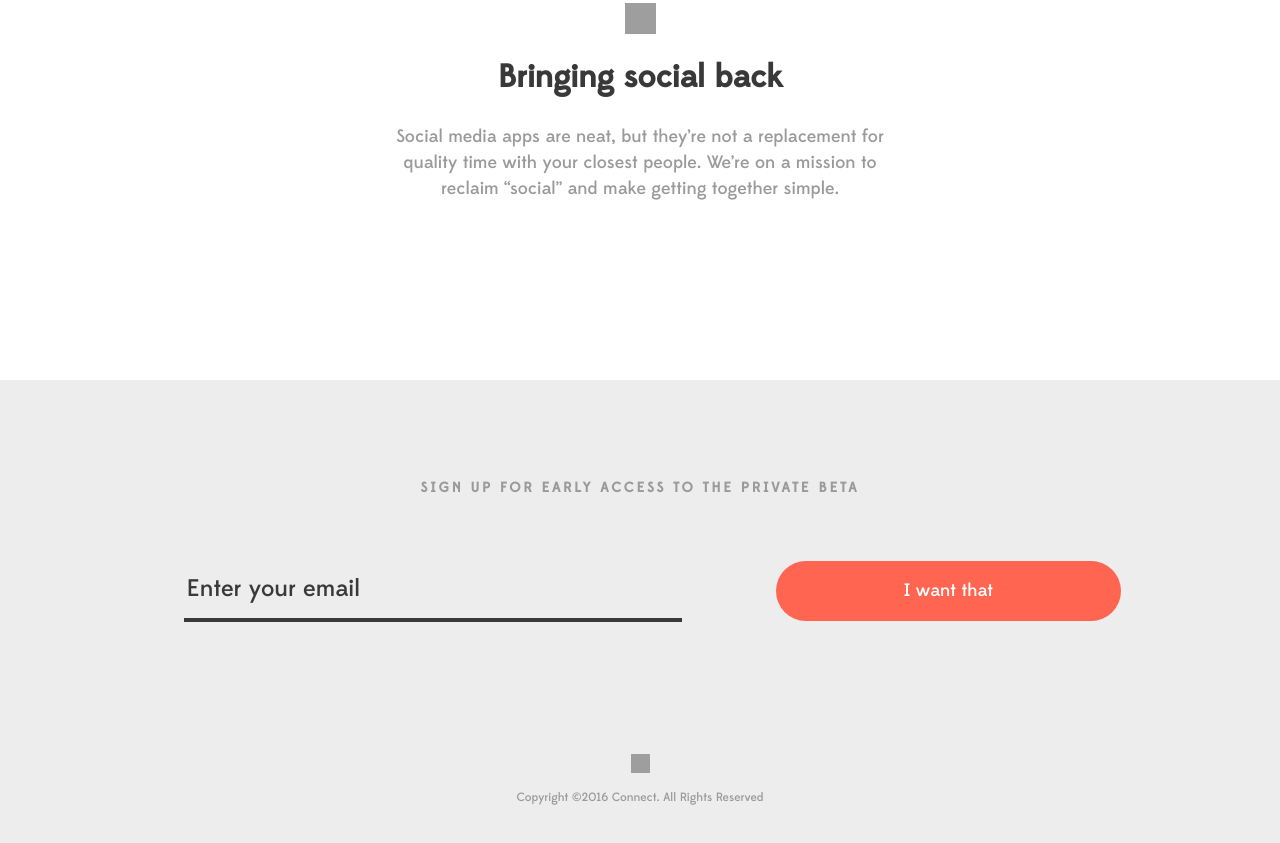
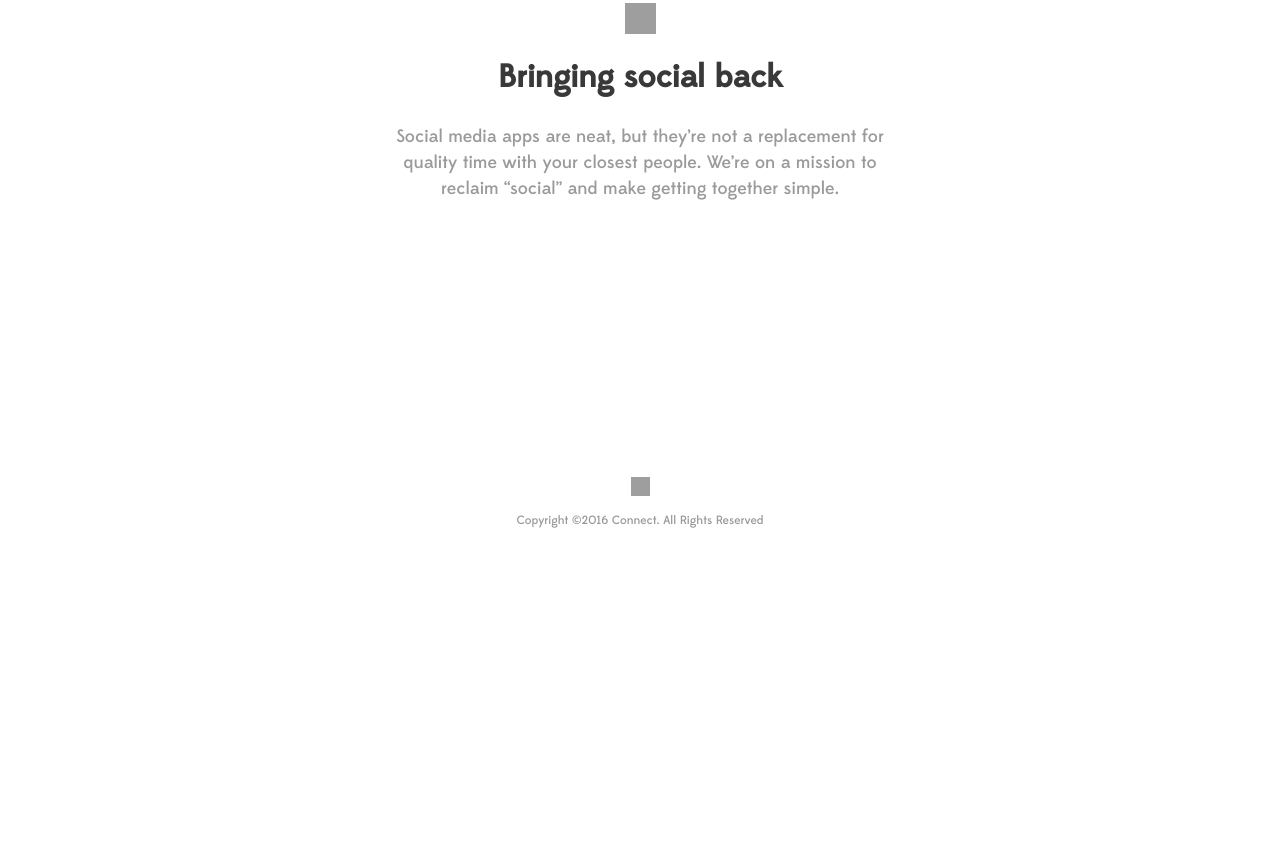
Before and after one commit to ConnectCorp/interim-website, a website: page influencers/index.html in a window 1280 px wide. Shown: the part 1965-2808 px from the top of the page. After the commit the page ends 2552 px from the top, so only its background shows below. Drawn offline with nearby package versions, Linux system fonts and the light colour scheme; grey boxes are pictures that could not be loaded; a script that the page names is missing.

```diff
--- a/assets/stylesheets/scss/influencers.scss
+++ b/assets/stylesheets/scss/influencers.scss
@@ -495,7 +495,7 @@
 */
 
 .footer {
-	background: #ededed;
+	// background: #ededed;
 	width: 100%;
 	padding-top: 80px;
 	padding-bottom: 60px;
--- a/influencers/index.html
+++ b/influencers/index.html
@@ -86,7 +86,7 @@
 
 	<section class="footer">
 		<div class="row-footer container">
-			<h4>Sign up for early access to the private beta</h4>
+<!-- 			<h4>Sign up for early access to the private beta</h4>
 			<div class="row-signup">
 				<form action="//connect.us13.list-manage.com/subscribe/post?u=a11c6ff8da895373a0ece50d9&amp;id=96f062fb52" method="POST" id="mc-embedded-subscribe-form" name="mc-embedded-subscribe-form">
 					<div class="col-1">
@@ -96,7 +96,7 @@
 						<button type="submit" id="mce-success-response">I want that</button>
 					</div>
 				</form>
-			</div>
+			</div> -->
 			<i class="center twa twa-3x twa-wave"></i>
 			<span class="center"> Copyright ©2016 Connect. All Rights Reserved</span>
 		</div>
```
Also changed, not shown: assets/stylesheets/css/influencers.css, 3 other files.
